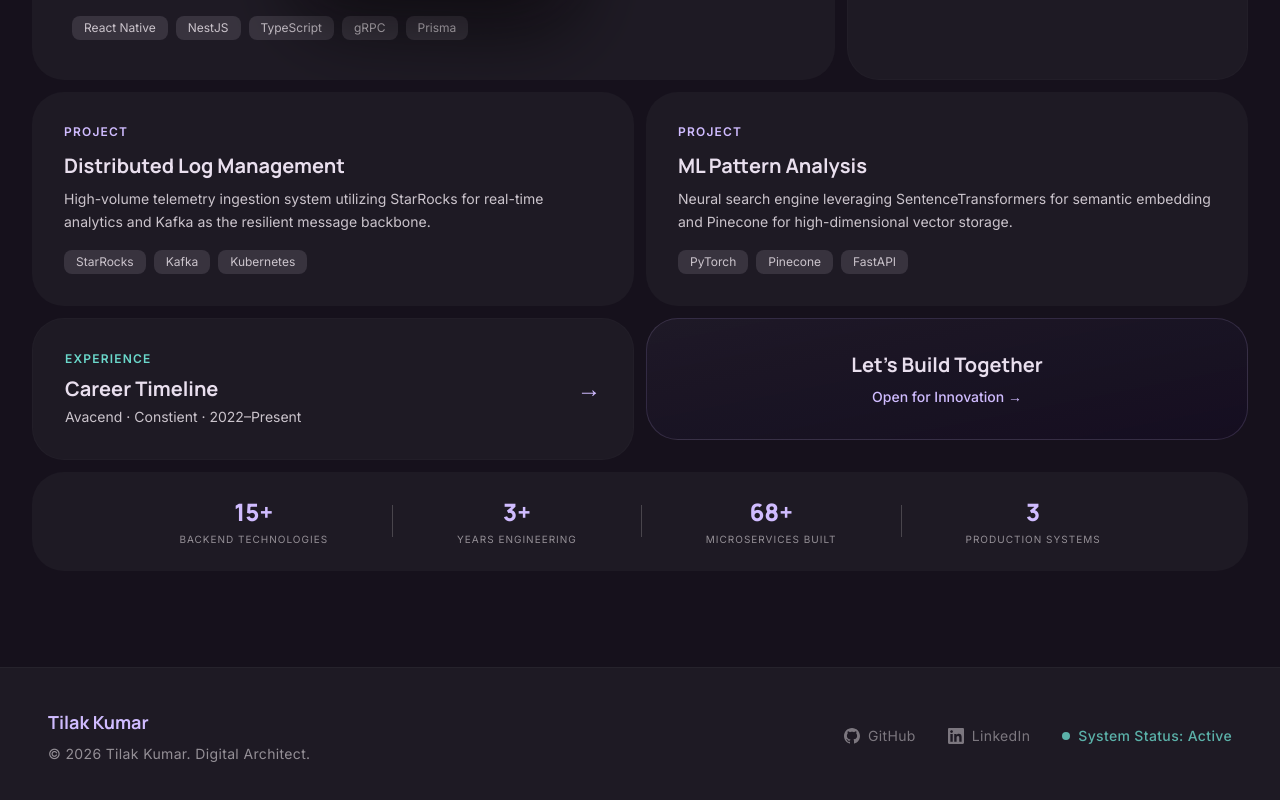
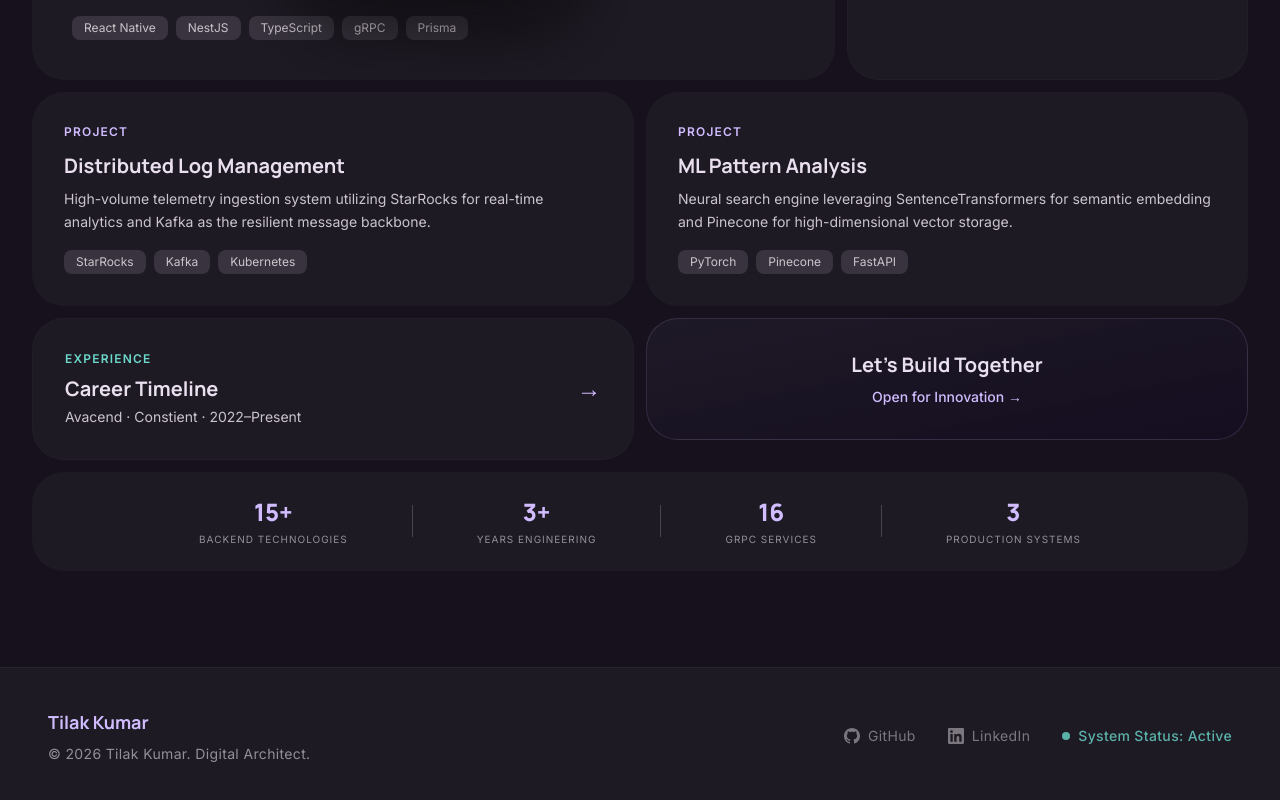
Before and after one commit to Quelaan1/portfolio, a Next.js app: page / in a window 1280 px wide. Shown: the part 1381-2181 px from the top of the page. Built offline with nearby package versions, Linux system fonts and the light colour scheme.

Commit message:
fix: correct microservices count to 16 gRPC services (from resume)

```diff
--- a/src/components/home/BentoGrid.tsx
+++ b/src/components/home/BentoGrid.tsx
@@ -196,7 +196,7 @@ export default function BentoGrid() {
         {[
           { value: stats.backendTechnologies, label: "Backend Technologies" },
           { value: stats.yearsEngineering, label: "Years Engineering" },
-          { value: stats.microservicesBuilt, label: "Microservices Built" },
+          { value: stats.microservicesBuilt, label: "gRPC Services" },
           { value: stats.productionSystems, label: "Production Systems" },
         ].map((stat, i, arr) => (
           <div key={stat.label} className="flex items-center gap-8 md:gap-16">
--- a/src/data/resume.ts
+++ b/src/data/resume.ts
@@ -15,7 +15,7 @@ export const resumeData = {
   stats: {
     batchInserts: "100K+",
     efficiencyGain: "40%",
-    microservicesBuilt: "68+",
+    microservicesBuilt: "16",
     productionSystems: "3",
     backendTechnologies: "15+",
     yearsEngineering: "3+",
```
